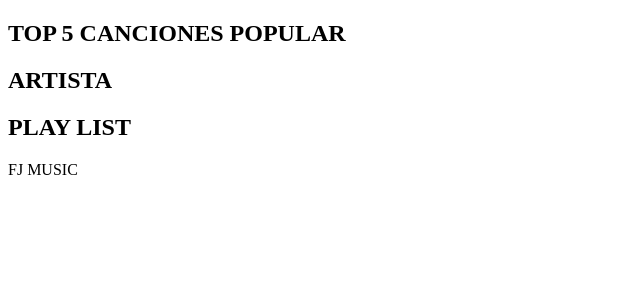
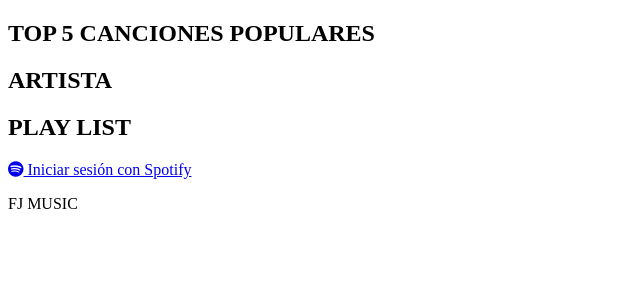
Before and after one commit to JJ-Assassing/spotify-playlist-viewer, a Flask app: page / in a window 1280 px wide. Shown: the part 220-520 px from the top of the page, without its empty margins (0-640 px from the left). Run offline with Flask 3, Linux system fonts and the light colour scheme.

Commit message:
Update index.html

```diff
--- a/templates/index.html
+++ b/templates/index.html
@@ -29,21 +29,49 @@
             </form>
         </div>
     </header>
-        <main class="main-flex">
+
+    <main class="main-flex">
         <section class="card">
-           <h1>TOP 5 CANCIONES POPULAR</h1>
+            <h1>TOP 5 CANCIONES POPULARES</h1>
+            <!-- Aquí puedes insertar dinámicamente resultados en el futuro -->
         </section>
+
         <section class="card">
             <h1>ARTISTA</h1>
         </section>
+
         <section class="card">
-          <h1>PLAY LIST</h1>
+            <h1>PLAY LIST</h1>
+            <!-- 🔵 Botón para iniciar sesión con Spotify -->
+            <a href="/login" class="spotify-button">
+                <i class="fab fa-spotify"></i> Iniciar sesión con Spotify
+            </a>
+
+            <!-- 🔊 Contenedor del reproductor (cargaremos con JS) -->
+            <div id="player"></div>
         </section>
     </main>
-        <footer class="footer">
+
+    <footer class="footer">
         <div class="footer-bottom">
             <p>FJ MUSIC</p>
         </div>
     </footer>
+
+    <script>
+        // Este JS cargará el token cuando estés logueado
+        fetch('/token')
+            .then(res => res.json())
+            .then(data => {
+                if (data.access_token) {
+                    console.log("🎧 Token cargado con éxito");
+                    // Aquí más adelante se cargará el reproductor Web Playback SDK
+                    // Por ahora solo mostramos un mensaje
+                    document.getElementById("player").innerText = "✅ Conectado a Spotify";
+                } else {
+                    console.log("❌ No autorizado");
+                }
+            });
+    </script>
 </body>
 </html>
```
